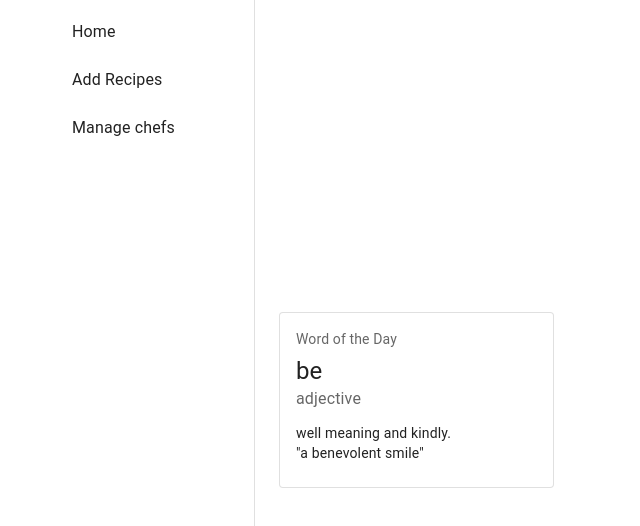
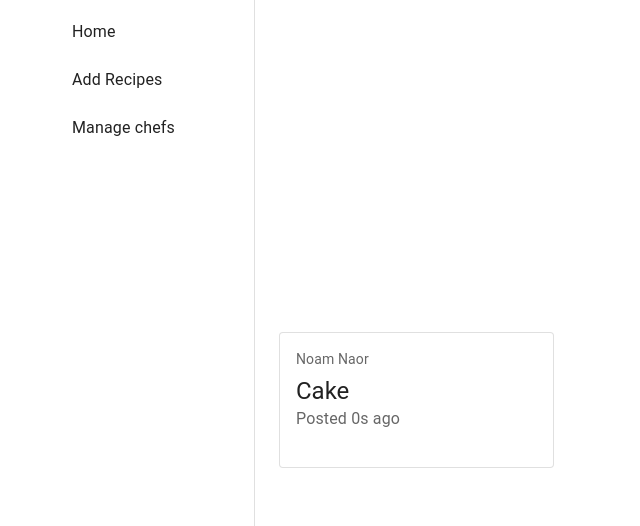
Before and after one commit to Infer-Noam/recipes-backend, a React (Vite) app in the folder frontend/: page / in a window 1280 px wide. Shown: the top 526 px of the page, without its empty margins (0-640 px from the left). Built offline with nearby package versions, Linux system fonts and the light colour scheme; some icons are missing.

Commit message:
Updated recipe

```diff
--- a/frontend/src/components/recipe/recipe.tsx
+++ b/frontend/src/components/recipe/recipe.tsx
@@ -1,6 +1,10 @@
 import Card from "@mui/material/Card";
 import CardContent from "@mui/material/CardContent";
 import { Box, Typography } from "@mui/material";
+import type { FC } from "react";
+import Accordion from "@mui/material/Accordion";
+import AccordionDetails from "@mui/material/AccordionDetails";
+import AccordionSummary from "@mui/material/AccordionSummary";
 
 type RecipeProps = {
   recipeName: string;
@@ -8,7 +12,12 @@ type RecipeProps = {
   creationDate: Date;
   steps: string[];
 };
-export const Recipe = () => {
+export const Recipe: FC<RecipeProps> = (props) => {
+  const nowSeconds = new Date().getSeconds();
+  const createdSeconds = props.creationDate.getSeconds();
+  const seconds = createdSeconds - nowSeconds;
+  const postText = `Posted ${seconds}s ago`;
+
   return (
     <Box sx={{ minWidth: 275 }}>
       <Card variant="outlined">
@@ -17,18 +26,15 @@ export const Recipe = () => {
             gutterBottom
             sx={{ color: "text.secondary", fontSize: 14 }}
           >
-            Word of the Day
+            {props.chefName}
           </Typography>
           <Typography variant="h5" component="div">
-            be
+            {props.recipeName}
           </Typography>
+
+          <Typography variant="body2">{props.steps}</Typography>
           <Typography sx={{ color: "text.secondary", mb: 1.5 }}>
-            adjective
-          </Typography>
-          <Typography variant="body2">
-            well meaning and kindly.
-            <br />
-            {'"a benevolent smile"'}
+            {postText}
           </Typography>
         </CardContent>
       </Card>
--- a/frontend/src/pages/home/homePage.tsx
+++ b/frontend/src/pages/home/homePage.tsx
@@ -1,10 +1,17 @@
 import { Recipe } from "../../components/recipe/recipe";
 
+const yesterday = new Date();
+yesterday.setDate(yesterday.getDate() - 1);
 
 const HomePage = () => {
   return (
     <div>
-      <Recipe />
+      <Recipe
+        recipeName="Cake"
+        chefName="Noam Naor"
+        creationDate={yesterday}
+        steps={[]}
+      />
     </div>
   );
 };
```
